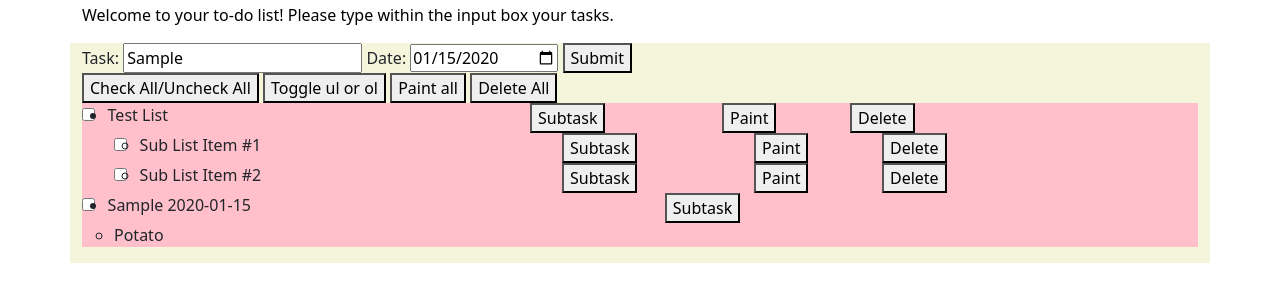
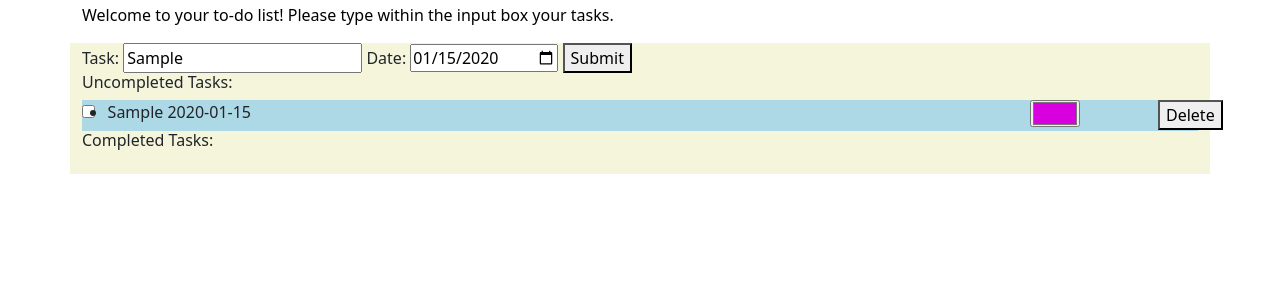
Before and after one commit to WeiJian123-tech/CISC3650WebsiteProject, a website: page index.html in a window 1280 px wide. Both pictures are taken after typing "Sample", "2020-01-15" into the empty fields and a click on the button "Submit". Shown: the part 53-354 px from the top of the page. Drawn offline with nearby package versions, Linux system fonts and the light colour scheme.

Commit message:
Added color picker to tasks. Added delete button to tasks. Added uncompleted task and completed task text. Deleted test code. Commented subtask code to reavalutate implementation later.

```diff
--- a/index.css
+++ b/index.css
@@ -21,7 +21,7 @@ Nearer to the list <- 100 && 0 -> Farther away from list
 }
 
 .addSubDiv {
-    max-width: 15vw;
+    max-width: 5vw;
 }
 
 .colorCodeDiv {
@@ -34,7 +34,7 @@ Nearer to the list <- 100 && 0 -> Farther away from list
 
 
 #uncompletedTasks {
-    background-color: pink;
+    background-color: lightblue;
 }
 
 #completedTasks {
--- a/index.html
+++ b/index.html
@@ -19,6 +19,15 @@
     Bootstrap Accordian: https://getbootstrap.com/docs/5.3/components/accordion/
     No Nested Buttons: https://stackoverflow.com/questions/39386497/can-i-nest-button-inside-another-button
     Mozilla Anchor Tags: https://developer.mozilla.org/en-US/docs/Web/HTML/Element/a
+    Replace HTML element: https://www.tutorialspoint.com/how-to-replace-an-html-element-with-another-one-using-javascript
+    Input Color: https://developer.mozilla.org/en-US/docs/Web/HTML/Element/input/color
+    JavaScript Remove: https://developer.mozilla.org/en-US/docs/Web/API/Element/remove
+    JavaScript Background Color: https://www.w3schools.com/jsref/prop_style_backgroundcolor.asp
+    JavaScript QuerySelectorAll: https://developer.mozilla.org/en-US/docs/Web/API/Document/querySelectorAll
+    JavaScript Random ID Generator: https://dev.to/rahmanfadhil/how-to-generate-unique-id-in-javascript-1b13
+    JavaScript getElementByID: https://developer.mozilla.org/en-US/docs/Web/API/Document/getElementById
+    JavaScript QuerySelector Bug Fix: https://bobbyhadz.com/blog/javascript-failed-to-execute-queryselector-on-document
+    JavaScript Set Input Required: https://www.w3schools.com/jsref/prop_text_required.asp
 -->
 
 
@@ -65,102 +74,30 @@
                         <label for="date">Date:</label>
                         <input type="date" name="date" id="date" />
 
-                        <button type="submit">Submit</button>
+                        <button type="submit" id="taskSubmit">Submit</button>
                     </div>
 
+                    <!--
                     <div>
                         <button type="button">Check All/Uncheck All</button>
                         <button type="button">Toggle ul or ol</button>
                         <button type="button">Paint all</button>
                         <button type="button">Delete All</button>
                     </div>
+                    -->
 
                     <div class="row align-items-center d-flex">
                         <ul id="taskList">
 
+                            <h6>Uncompleted Tasks:</h6>
+
                             <fieldset id="uncompletedTasks">
 
-                                <div class="row">
 
-                                    <div class="col checkboxDiv">
-                                        <input type="checkbox">
-                                    </div>
-
-                                    <div class="col listDiv">
-                                        <li> Test List </li>
-                                    </div>
-
-                                    <div class="col addSubDiv">
-                                        <button type="button">Subtask</button>
-                                    </div>
-
-                                    <div class="col colorCodeDiv">
-                                        <button type="button">Paint</button>
-                                    </div>
-
-                                    <div class="col buttonDiv">
-                                        <button type="button">Delete</button>
-                                    </div>
-
-                                </div>
-
-                                <div>
-                                    <ul id="subTaskList">
-
-                                        <div class="row align-tiems-center d-flex">
-                                            <div class="col checkboxDiv">
-                                                <input type="checkbox">
-                                            </div>
-
-                                            <div class="col listDiv">
-                                                <li>
-                                                    Sub List Item #1
-                                                </li>
-                                            </div>
-
-                                            <div class="col addSubDiv">
-                                                <button type="button">Subtask</button>
-                                            </div>
-
-                                            <div class="col colorCodeDiv">
-                                                <button type="button">Paint</button>
-                                            </div>
-
-                                            <div class="col buttonDiv">
-                                                <button type="button">Delete</button>
-                                            </div>
-
-                                        </div>
-
-                                        <div class="row align-tiems-center d-flex">
-                                            <div class="col checkboxDiv">
-                                                <input type="checkbox">
-                                            </div>
-
-                                            <div class="col listDiv">
-                                                <li>
-                                                    Sub List Item #2
-                                                </li>
-                                            </div>
-
-                                            <div class="col addSubDiv">
-                                                <button type="button">Subtask</button>
-                                            </div>
-
-                                            <div class="col colorCodeDiv">
-                                                <button type="button">Paint</button>
-                                            </div>
-
-                                            <div class="col buttonDiv">
-                                                <button type="button">Delete</button>
-                                            </div>
-
-                                        </div>
-
-                                    </ul>
-                                </div>
 
                             </fieldset>
+
+                            <h6>Completed Tasks:</h6>
 
                             <fieldset id="completedTasks">
 
--- a/index.js
+++ b/index.js
@@ -26,64 +26,218 @@ function addTask(task, date) {
     const uncompletedTasks = document.getElementById("uncompletedTasks");
     const completedTasks = document.getElementById("completedTasks");
 
-    addTaskItem(uncompletedTasks, completedTasks, task, date);
+    const randomID1 = Math.floor(Math.random() * Date.now());
+    const randomID2 = Math.floor(Math.random() * Date.now());
+
+    addTaskItem(uncompletedTasks, completedTasks, task, date, randomID1, randomID2);
 
 }
 
 /*
 Creates the task item the the user requests.
 */
-function addTaskItem(uncompletedTasks, completedTasks, task, date) {
-    //Create parent div with .row class to store child divs with .col class
+function addTaskItem(uncompletedTasks, completedTasks, task, date, id1, id2) {
+
+    //Parent div that encapsulates the main task and the subtask.
+    const taskItem = document.createElement("div");
+    taskItem.setAttribute('id', id1);
+
+    //Create main task parent div with .row class to store child divs with .col class
     const rowDiv = document.createElement("div");
     rowDiv.setAttribute('class', 'row');
+    rowDiv.setAttribute('id', id2);
 
     addCheckBox(uncompletedTasks, completedTasks, rowDiv);
     addListItem(rowDiv, task, date);
-    addButton(rowDiv, task, date, "Subtask", addSubtaskItem(task,date));
+
 
     //Create parent div to store all subtask items
     const rowSubDiv = document.createElement("div");
-    rowSubDiv.setAttribute('class', 'row align-items-center d-flex');
 
     //Create a nested list within the parent list.
-    const createList = document.createElement("ul");
+    const nestedList = document.createElement("ul");
 
-    //For addSubtaskItem()
-    const listDiv = document.createElement("div");
-    listDiv.setAttribute('class', "col");
+    //Creates a div and a nested ul.
+    rowSubDiv.appendChild(nestedList);
 
-    const subList = document.createElement("li");
-    const subListTxt = document.createTextNode("Potato");
+    //addSubTaskButton(rowDiv, nestedList, task, date);
+    addColorPicker(rowDiv);
+    addDeleteButton(taskItem, rowDiv);
 
-    subList.appendChild(subListTxt);
+    taskItem.appendChild(rowDiv);
+    taskItem.appendChild(rowSubDiv);
 
-    createList.appendChild(subList);
+    uncompletedTasks.appendChild(taskItem);
+}
 
-    listDiv.appendChild(createList);
+/*
+Need to revise program for subtasks.
+Cannot have child forms within forms.
+*/
 
-    rowSubDiv.appendChild(listDiv);
+/*
+function addSubTaskButton(parentDiv, list, task, date) {
 
-    uncompletedTasks.appendChild(rowDiv);
-    uncompletedTasks.appendChild(rowSubDiv);
+    const subTaskBtnDiv = document.createElement("div");
+    subTaskBtnDiv.setAttribute('class', 'col addSubDiv');
+
+    const subTaskBtn = document.createElement("button");
+    subTaskBtn.setAttribute('type', 'button'); //submit
+    //createBtn.setAttribute('onclick', '');
+
+    const subBtnText = document.createTextNode("Subtask");
+
+    subTaskBtn.appendChild(subBtnText);
+
+
+    const taskInputDiv = document.createElement("div");
+    taskInputDiv.setAttribute('class', 'col');
+
+    const subTaskLabel = document.createElement("label");
+    subTaskLabel.setAttribute('for', 'subTask');
+
+    const subTaskInput = document.createElement("input");
+    subTaskInput.setAttribute('type', 'text');
+    subTaskInput.setAttribute('name', 'subTask');
+    subTaskInput.setAttribute('id', 'subTask');
+
+    const subDateLabel = document.createElement("label");
+    subDateLabel.setAttribute('for', 'subDate');
+
+    const subDateInput = document.createElement("input");
+    subDateInput.setAttribute('type', 'date');
+    subDateInput.setAttribute('name', 'subDate');
+    subDateInput.setAttribute('id', 'subDate');
+
+    const subSubmitBtn = document.createElement("button");
+    subSubmitBtn.setAttribute('type', 'submit');
+
+    const subSubmitBtnTxt = document.createTextNode("Submit");
+    subSubmitBtn.appendChild(subSubmitBtnTxt);
+
+
+    taskInputDiv.appendChild(subTaskLabel);
+    taskInputDiv.appendChild(subTaskInput);
+    taskInputDiv.appendChild(subDateLabel);
+    taskInputDiv.appendChild(subDateInput);
+    taskInputDiv.appendChild(subSubmitBtn);
+
+
+    subTaskBtn.addEventListener("click", () => {
+        if(subTaskBtn.click) {
+
+        }
+    });
+
+    subTaskBtnDiv.appendChild(subTaskBtn);
+
+    parentDiv.appendChild(subTaskBtnDiv);
+    parentDiv.appendChild(taskInputDiv);
+}
+*/
+
+/*
+Creates an input of type="color" for the user to select a color for their task.
+*/
+function addColorPicker(parentDiv) {
+
+    const colorInputDiv = document.createElement("div");
+    colorInputDiv.setAttribute('class', 'col colorCodeDiv');
+
+    const colorInput = document.createElement("input");
+    colorInput.setAttribute('type', 'color');
+    colorInput.setAttribute('value', '#d900df');
+
+    //console.log(parentDiv.id);
+
+    const parentDivID = "[id='" + parentDiv.id + "']";
+
+    colorInput.addEventListener("change", (event) => {
+        const updateDiv = document.querySelector(parentDivID);
+
+        if(updateDiv) {
+            updateDiv.style.backgroundColor = event.target.value;
+        }
+    });
+
+    colorInput.select();
+
+    colorInputDiv.appendChild(colorInput);
+
+    parentDiv.appendChild(colorInputDiv);
+
+}
+
+function addDeleteButton(grandparentDiv, parentDiv) {
+
+    const deleteBtnDiv = document.createElement("div");
+    deleteBtnDiv.setAttribute('class', 'col buttonDiv');
+
+    const deleteBtn = document.createElement("button");
+    deleteBtn.setAttribute('type', 'button');
+
+    const deleteBtnText = document.createTextNode("Delete");
+
+    deleteBtn.appendChild(deleteBtnText);
+
+    const grandparentDivID = "[id='" + grandparentDiv.id + "']";
+
+    deleteBtn.addEventListener("click", () => {
+        if(deleteBtn.click) {
+            const deleteDiv = document.querySelector(grandparentDivID);
+            deleteDiv.remove();
+        } else {
+            console.log("Not Clicked");
+        }
+    });
+
+
+    deleteBtnDiv.appendChild(deleteBtn);
+
+    parentDiv.appendChild(deleteBtnDiv);
+
 }
 
 /*
 Creates a subtask item after the user has entered in information about their subtask
 and pressed the button to create a subtask.
 
-When the subtask button is clicked, unhide the div underneath addTaskItem div with ul.
-Create a nested .row div within the unhidden div.
+When the subtask button is clicked, creates divs with checkbox and list item.
 */
-function addSubtaskItem(task, date) {
+/*
+function addSubtaskItem(nestedList, task, date) {
 
+    const subListDiv = document.createElement("div");
+    subListDiv.setAttribute('class', 'd-flex row align-items-center');
 
+    addSubCheckBox(subListDiv);
+    addListItem(subListDiv, task, date); //Make new input for user subtask and date.
+
+    nestedList.appendChild(subListDiv);
+
+}
+*/
+
+//Cannot delete tasks when completed due to the delete button referencing different ids
+function addSubCheckBox(parentDiv) {
+    //Fist div element
+    const checkBoxDiv = document.createElement("div");
+    checkBoxDiv.setAttribute('class', 'col checkboxDiv');
+
+    //Create HTML input element for parent checkBoxDiv element
+    const checkBox = document.createElement("input");
+    checkBox.setAttribute("type", "checkbox");
+
+    //Appends HTML input element to its parent div tags
+    checkBoxDiv.appendChild(checkBox);
+
+    parentDiv.appendChild(checkBoxDiv);
 }
 
 /*
 Creates a checkbox for each task
 */
-function addCheckBox(uncompletedTasks, completedTasks, rowDiv) {
+function addCheckBox(uncompletedTasks, completedTasks, parentDiv) {
 
     //Fist div element
     const checkBoxDiv = document.createElement("div");
@@ -96,20 +250,20 @@ function addCheckBox(uncompletedTasks, completedTasks, rowDiv) {
     //Completes and Un-completes tasks by putting uncompleted tasks into completed field and vise-versa.
     checkBox.addEventListener("change", () => {
         if(checkBox.checked) {
-            completedTasks.appendChild(rowDiv);
+            completedTasks.appendChild(parentDiv);
         } else {
-            uncompletedTasks.appendChild(rowDiv);
+            uncompletedTasks.appendChild(parentDiv);
         }
     });
 
     //Appends HTML input element to its parent div tags
     checkBoxDiv.appendChild(checkBox);
 
-    rowDiv.appendChild(checkBoxDiv);
+    parentDiv.appendChild(checkBoxDiv);
 }
 
-/*Creates a list item */document.getElementById("uncompletedTasks")
-function addListItem(rowDiv, task, date) {
+/*Creates a list item */
+function addListItem(parentDiv, task, date) {
     //Second div element
     const listItemDiv = document.createElement("div");
     listItemDiv.setAttribute('class', 'col');
@@ -124,95 +278,5 @@ function addListItem(rowDiv, task, date) {
     //Appends List element to its parent div element.
     listItemDiv.appendChild(createListItem);
 
-    rowDiv.appendChild(listItemDiv);
+    parentDiv.appendChild(listItemDiv);
 }
-
-function addButton(rowDiv, task, date, buttonText, event) {
-
-    const btnDiv = document.createElement("div");
-    btnDiv.setAttribute('class', 'col');
-
-    const createBtn = document.createElement("button");
-    createBtn.setAttribute('type', 'button');
-    //createBtn.setAttribute('onclick', '');
-
-    const newBtnText = document.createTextNode(buttonText)
-
-    createBtn.appendChild(newBtnText);
-
-    createBtn.addEventListener("click", () => {
-        if(createBtn.click) {
-            this.event;
-            //addSubtaskItem(task, date);
-            console.log("Clicked");
-        } else {
-            console.log("Not Clicked");
-        }
-    });
-
-    btnDiv.appendChild(createBtn);
-
-    rowDiv.appendChild(btnDiv);
-}
-
-/*
-//Creates a new HTML list element to the HTML DOM
-function addList(task, date) {
-
-    //Create parent div with .row class to store child divs with .col class
-    const createRowDiv = document.createElement("div");
-    createRowDiv.setAttribute('class', 'row');
-
-    //Create two child divs: one with .col and .checkboxDiv class, one with .col class.
-
-    //Fist div element
-    const createColBoxDiv = document.createElement("div");
-    createColBoxDiv.setAttribute('class', 'col checkboxDiv');
-
-    //Create HTML input element for parent createColBoxDiv element
-    const createInput = document.createElement("input");
-    createInput.setAttribute("type", "checkbox");
-
-    //Appends HTML input element to its parent div tags
-    createColBoxDiv.appendChild(createInput);
-
-
-    //Second div element
-    const createColDiv = document.createElement("div");
-    createColDiv.setAttribute('class', 'col');
-
-    //Creates a new HTML list element
-    const createListItem = document.createElement("li");
-
-    const newListText = document.createTextNode(task + " " + date);
-
-    createListItem.appendChild(newListText);
-
-    //Appends List element to its parent div element.
-    createColDiv.appendChild(createListItem);
-
-    //Create a function for repetitive code.
-
-
-    //Appends createColBoxDiv and createColDiv to parent div with .row class
-    createRowDiv.appendChild(createColBoxDiv);
-    createRowDiv.appendChild(createColDiv);
-
-    //Appends createRowDiv to parent fieldset element with id="fieldList".
-    const uncompletedList = document.getElementById("uncompletedList");
-    uncompletedList.appendChild(createRowDiv);
-
-    const completedList = document.getElementById("completedList");
-
-    //Completes and Un-completes tasks by putting uncompleted tasks into completed field and vise-versa.
-    createInput.addEventListener("change", () => {
-        if(createInput.checked) {
-            completedList.appendChild(createRowDiv);
-
-        } else {
-            uncompletedList.appendChild(createRowDiv);
-        }
-    });
-
-}
-*/
```
